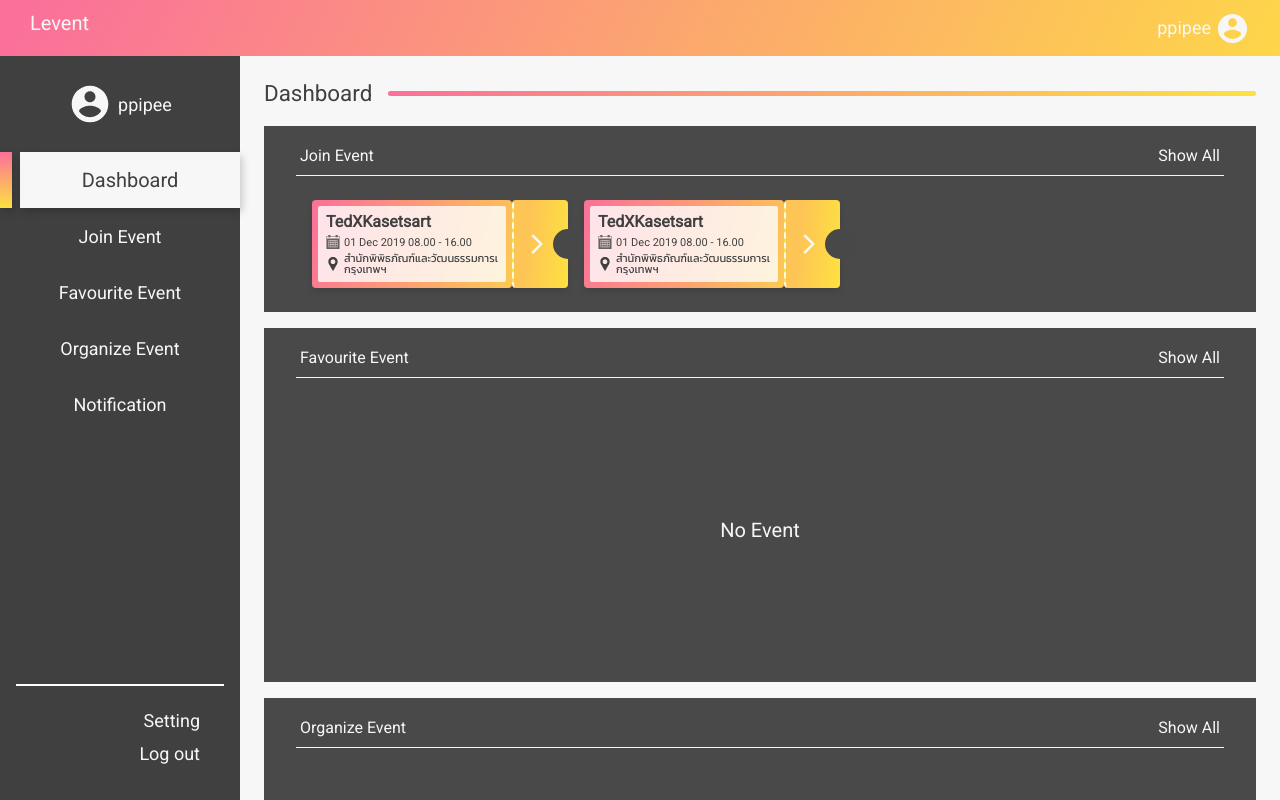
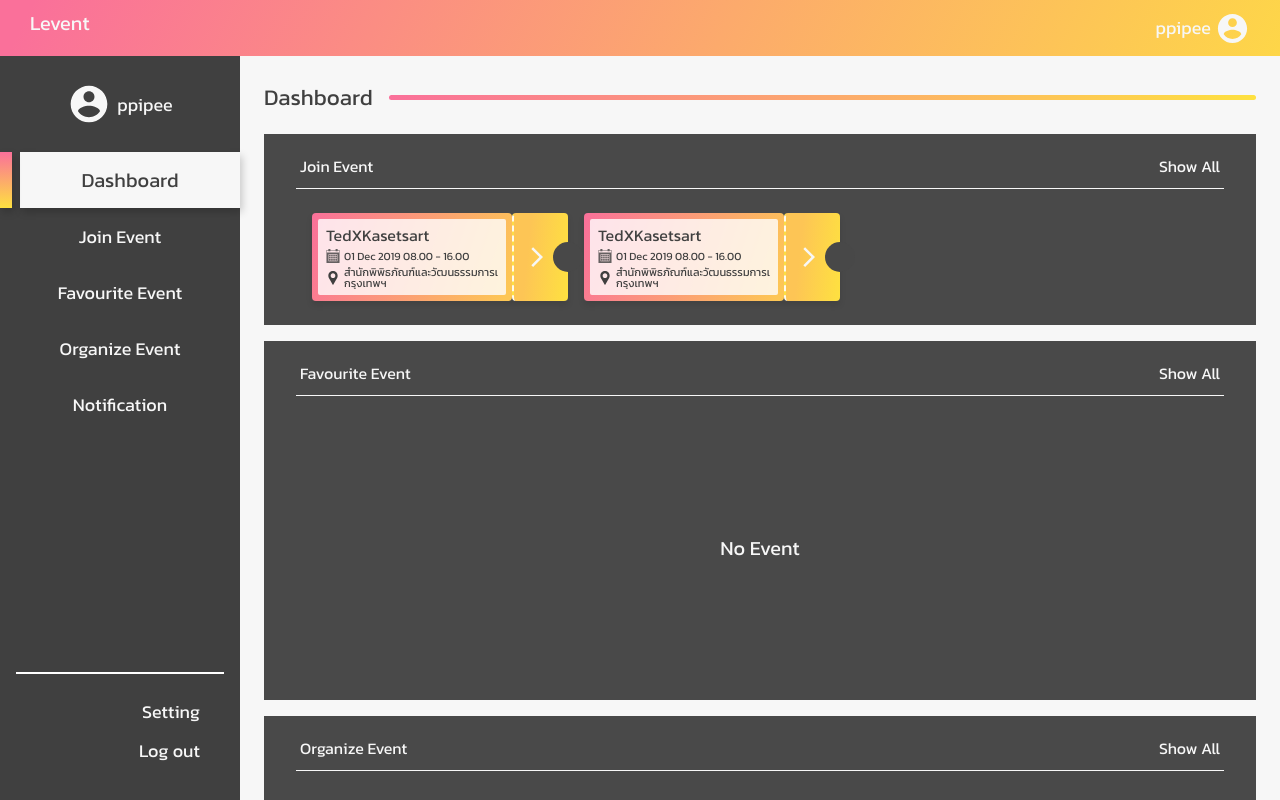
Before and after one commit to ppipee/levent, a React (Create React App) app: page /dashboard in a window 1280 px wide. Shown: the top 800 px of the page. Built offline with nearby package versions, Linux system fonts and the light colour scheme.

Commit message:
[Core] : adjust font

```diff
--- a/public/index.html
+++ b/public/index.html
@@ -12,7 +12,10 @@
       user's mobile device or desktop. See https://developers.google.com/web/fundamentals/web-app-manifest/
     -->
 		<link rel="manifest" href="%PUBLIC_URL%/manifest.json" />
-		<link href="https://fonts.googleapis.com/css?family=Roboto|Kanit|Oleo+Script&display=swap" rel="stylesheet" />
+		<link
+			href="https://fonts.googleapis.com/css?family=Lexend+Deca|Kanit|Oleo+Script&display=swap"
+			rel="stylesheet"
+		/>
 		<!--
       Notice the use of %PUBLIC_URL% in the tags above.
       It will be replaced with the URL of the `public` folder during the build.
--- a/src/component/TicketCard/style.ts
+++ b/src/component/TicketCard/style.ts
@@ -63,8 +63,9 @@ export const TicketLink = styled.div`
 	}
 `
 export const Title = styled.div`
-	font-weight: bold;
+	font-weight: medium;
 	margin-bottom: 4px;
+	line-height: 20px;
 `
 
 export const PlaceWrapper = styled.div`
--- a/src/index.css
+++ b/src/index.css
@@ -1,6 +1,6 @@
 body {
   margin: 0;
-  font-family: 'Roboto', 'Kanit', 'Oleo Script', sans-serif;
+  font-family: 'Lexend+Deca', 'Kanit', 'Oleo Script', sans-serif;
   -webkit-font-smoothing: antialiased;
   -moz-osx-font-smoothing: grayscale;
   background: #f7f7f7;
```
